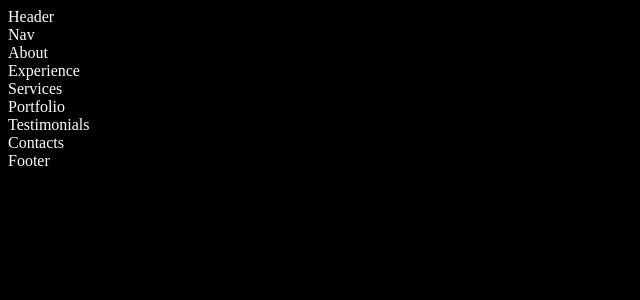
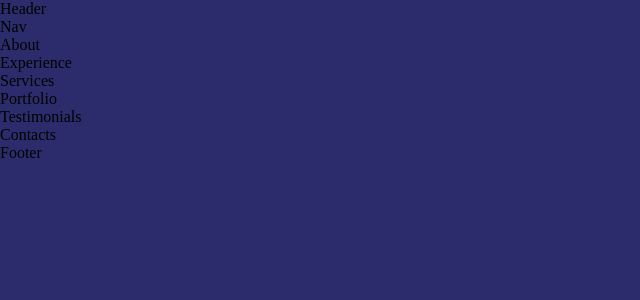
Before and after one commit to hristokarchev25/portfolio, a React (Create React App) app: page / in a window 1280 px wide. Shown: the top 300 px of the page, without its empty margins (0-640 px from the left). Built offline with nearby package versions, Linux system fonts and the light colour scheme.

Commit message:
updated/ app css color variables

```diff
--- a/src/index.css
+++ b/src/index.css
@@ -1,4 +1,22 @@
+* {
+  margin: 0;
+  padding: 0;
+  border: 0;
+  outline: 0;
+  box-sizing: border-box;
+  list-style: none;
+  text-decoration: none;
+}
+
+:root {
+  --color-bg: #1f1f38;
+  --color-bg-variant: #2c2c6c;
+  --color-primary: #4db5ff;
+  --color-primary-variant: rgba(77, 181, 255, 0.4);
+  --color-white: #fff;
+  --color-light: rgba(255, 255, 255, 0.6);
+}
+
 body {
-  background-color: black;
-  color: white;
+  background-color: var(--color-bg-variant);
 }
```
